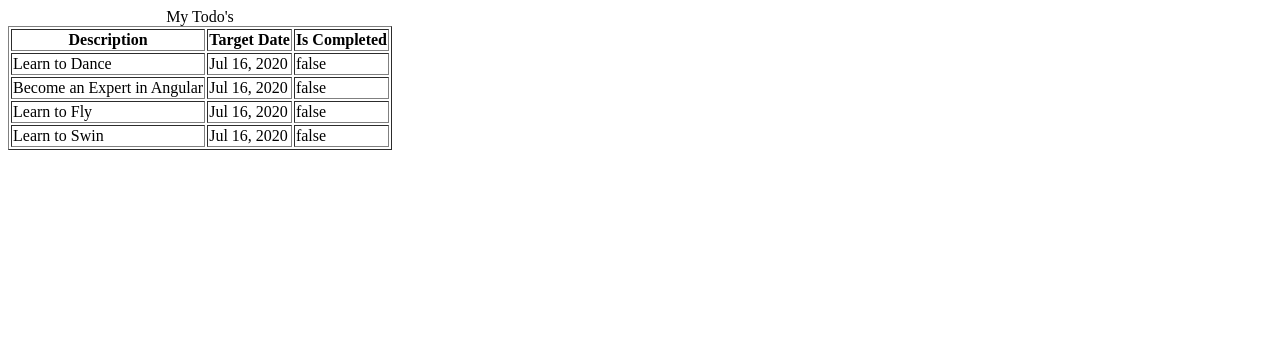
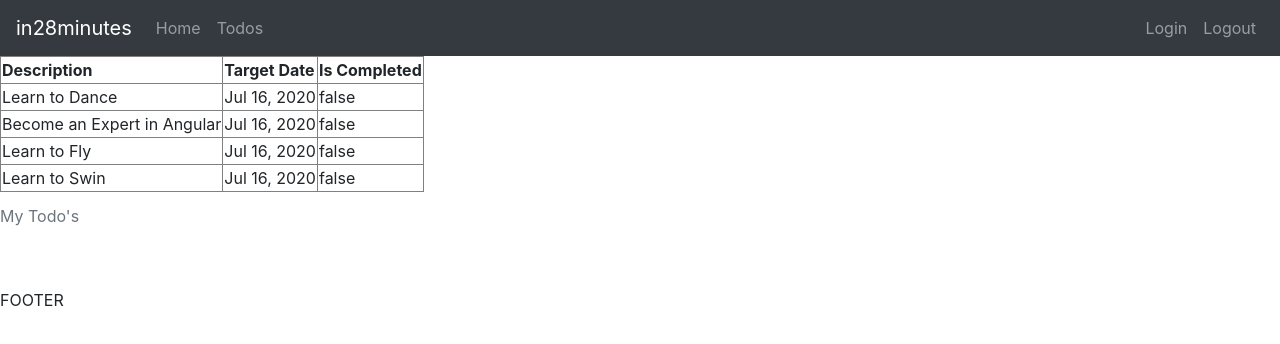
Before and after one commit to rodrigogb/lista-de-tarefas-front-end, an Angular app: page /todos in a window 1280 px wide. Shown: the top 344 px of the page. Built offline with nearby package versions, Linux system fonts and the light colour scheme.

Commit message:
Adicionado bootstrap para estilos e estilizacao do menu

```diff
--- a/src/app/app.component.html
+++ b/src/app/app.component.html
@@ -1,2 +1,4 @@
-<!-- <app-login></app-login> -->
+
+<app-menu></app-menu>
 <router-outlet></router-outlet>
+<app-footer></app-footer>
--- a/src/app/app.module.ts
+++ b/src/app/app.module.ts
@@ -8,6 +8,8 @@
 import { LoginComponent } from './login/login.component';
 import { ErrorComponent } from './error/error.component';
 import { ListTodosComponent } from './list-todos/list-todos.component';
+import { MenuComponent } from './menu/menu.component';
+import { FooterComponent } from './footer/footer.component';
 
 
 @NgModule({
@@ -16,7 +18,9 @@
     WelcomeComponent,
     LoginComponent,
     ErrorComponent,
-    ListTodosComponent
+    ListTodosComponent,
+    MenuComponent,
+    FooterComponent
   ],
   imports: [
     BrowserModule,
--- /dev/null
+++ b/src/app/footer/footer.component.html
@@ -0,0 +1,3 @@
+<BR><BR>
+
+FOOTER
--- /dev/null
+++ b/src/app/footer/footer.component.ts
@@ -0,0 +1,15 @@
+import { Component, OnInit } from '@angular/core';
+
+@Component({
+  selector: 'app-footer',
+  templateUrl: './footer.component.html',
+  styleUrls: ['./footer.component.css']
+})
+export class FooterComponent implements OnInit {
+
+  constructor() { }
+
+  ngOnInit() {
+  }
+
+}
--- a/src/app/list-todos/list-todos.component.html
+++ b/src/app/list-todos/list-todos.component.html
@@ -10,7 +10,7 @@
     <tbody>
         <tr *ngFor="let todo of todos">
             <td>{{todo.description}}</td>
-            <td>{{todo.targetDate | date}}</td>
+            <td>{{todo.targetDate | date}}</td> <!--pipe | formata a exibicao de dados-->
             <td>{{todo.done}}</td>
         </tr>
     </tbody>
--- /dev/null
+++ b/src/app/menu/menu.component.html
@@ -0,0 +1,13 @@
+<header>
+    <nav class="navbar navbar-expand-md navbar-dark bg-dark">
+        <div><a href="https://www.in28minutes.com" class="navbar-brand">in28minutes</a></div>
+        <ul class="navbar-nav">
+            <li><a href="/welcome/in28minutes" class="nav-link">Home</a></li>
+            <li><a href="/todos" class="nav-link">Todos</a></li>
+        </ul>
+        <ul class="navbar-nav navbar-collapse justify-content-end">
+            <li><a href="/login" class="nav-link">Login</a></li>
+            <li><a href="/login" class="nav-link">Logout</a></li>
+        </ul>
+    </nav>
+</header>
--- /dev/null
+++ b/src/app/menu/menu.component.ts
@@ -0,0 +1,15 @@
+import { Component, OnInit } from '@angular/core';
+
+@Component({
+  selector: 'app-menu',
+  templateUrl: './menu.component.html',
+  styleUrls: ['./menu.component.css']
+})
+export class MenuComponent implements OnInit {
+
+  constructor() { }
+
+  ngOnInit() {
+  }
+
+}
--- a/src/styles.css
+++ b/src/styles.css
@@ -1 +1,2 @@
 /* You can add global styles to this file, and also import other style files */
+@import url(https://unpkg.com/bootstrap@4.3.1/dist/css/bootstrap.min.css)
```
Also changed, not shown: src/app/footer/footer.component.css (added), src/app/menu/menu.component.css (added), 2 other files (tests, documents, lock files or other folders).
